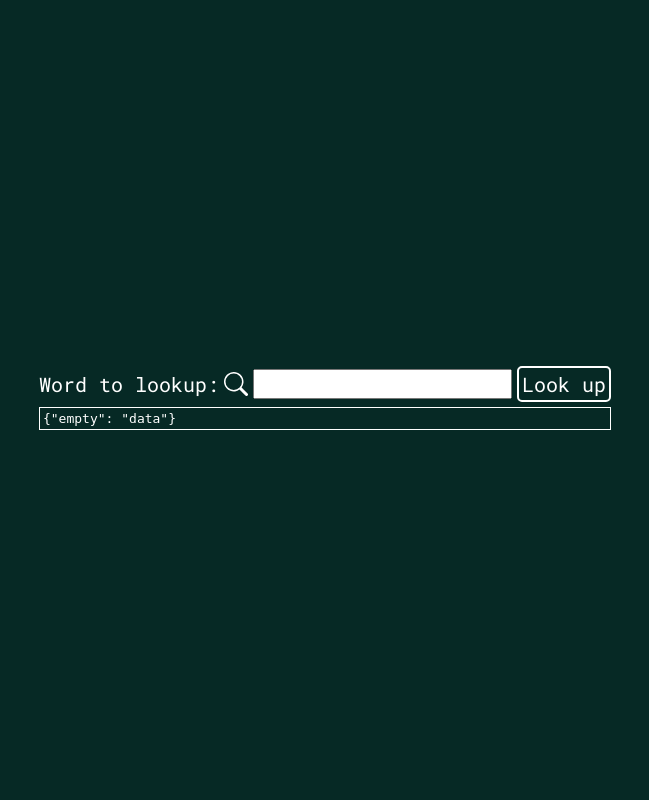
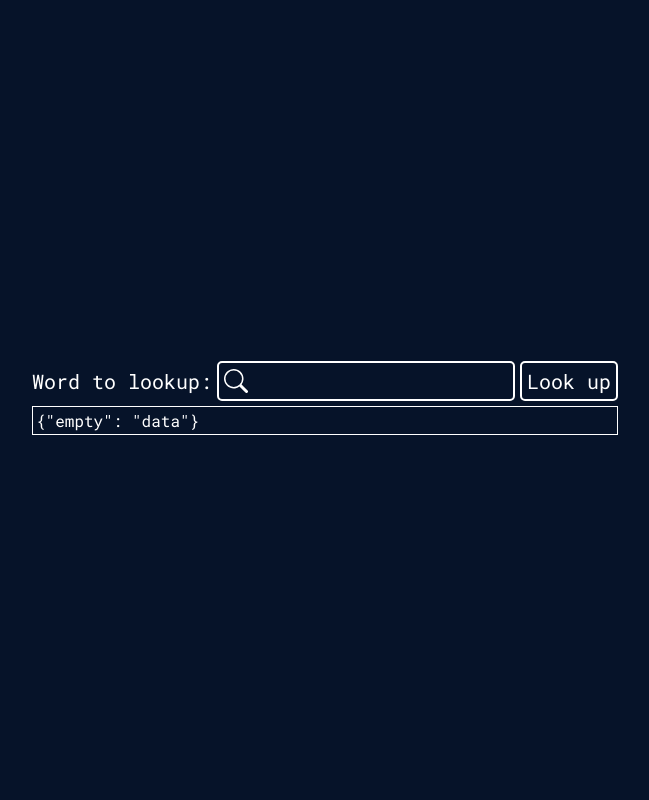
Before and after one commit to vince-smdt/mono-dictionary, a Flask app: page / in a window 1280 px wide. Shown: the whole page, without its empty margins (315-964 px from the left). Run offline with Flask 2, Linux system fonts and the light colour scheme.

Commit message:
Style search bar

```diff
--- a/dictionary.py
+++ b/dictionary.py
@@ -9,7 +9,6 @@ def fetch_word(word : str):
     # Finding word info with api call
     payload = api.get("https://en.wiktionary.org/api/rest_v1/page/definition/" + word)
     data = payload.json()
-    print(data)
 
     if "detail" in data and data["detail"] == INVALID_MESSAGE:
         return INVALID_MESSAGE
--- a/static/style.css
+++ b/static/style.css
@@ -19,40 +19,48 @@ body {
     align-items: center;
     justify-content: center;
 
-    background: #062925;
+    background: #061329;
+    font-family: "Roboto Mono";
 }
 
-#input-div {
-    display: flex;
-    justify-content: center;
+#input-div label, #word-input, #lookup {
+    font-size: 20px;
+    font-family: "Roboto Mono";
+    color: white;
 }
 
-#inner-input-div {
+#input-div, #search-bar {
     display: flex;
     align-items: center;
+    justify-content: center;
     gap: 5px;
 }
 
-#word-input {
-    color: black;
+#search-bar {
+    padding: 5px;
+    border: white solid 2px;
+    border-radius: 5px;
 }
 
-label, img, input, button {
+#search-bar input {
+    background: transparent;
     color: white;
-    font-size: 20px;
-    font-family: "Roboto Mono";
+    border: none;
 }
 
-button {
+#search-bar input:focus {
+    outline: none;
+}
+
+#lookup {
     background: transparent;
     border: white solid 2px;
     border-radius: 5px;
-    padding: 3px;
+    padding: 5px;
     cursor: pointer;
 }
 
-code {
-    display: block;
+#word-data {
     margin: 5px 0px;
     padding: 3px;
     border: 1px white solid;
--- a/templates/home.html
+++ b/templates/home.html
@@ -4,26 +4,23 @@
     <meta charset="UTF-8">
     <meta http-equiv="X-UA-Compatible" content="IE=edge">
     <meta name="viewport" content="width=device-width, initial-scale=1.0">
-    <title>Home - Simple Dictionary</title>
+    <title>Simple Dictionary</title>
 
     <link rel="stylesheet" href="{{ url_for("static", filename="style.css") }}">
     <script> WORD_DEF_URL = {{ url_for("word_definition")|tojson }} </script>
     <script src="{{ url_for("static", filename="script.js") }}" defer></script>
-
 </head>
 <body>
     <main>
         <div id="input-div">
-            <div id="inner-input-div">
-                <label for="word">Word to lookup: </label>
+            <label for="word">Word to lookup: </label>
+            <div id="search-bar">
                 <img src="{{ url_for("static", filename="search.svg") }}" alt="Search Icon">
                 <input id="word-input" name="word" type="text">
-                <button type="button" id="lookup">Look up</button>
             </div>
+            <button type="button" id="lookup">Look up</button>
         </div>
-        <p>
-            <code id="word-data">{"empty": "data"}</code>
-        </p>
+        <p id="word-data">{"empty": "data"}</p>
     </main>
 </body>
 </html>
```
